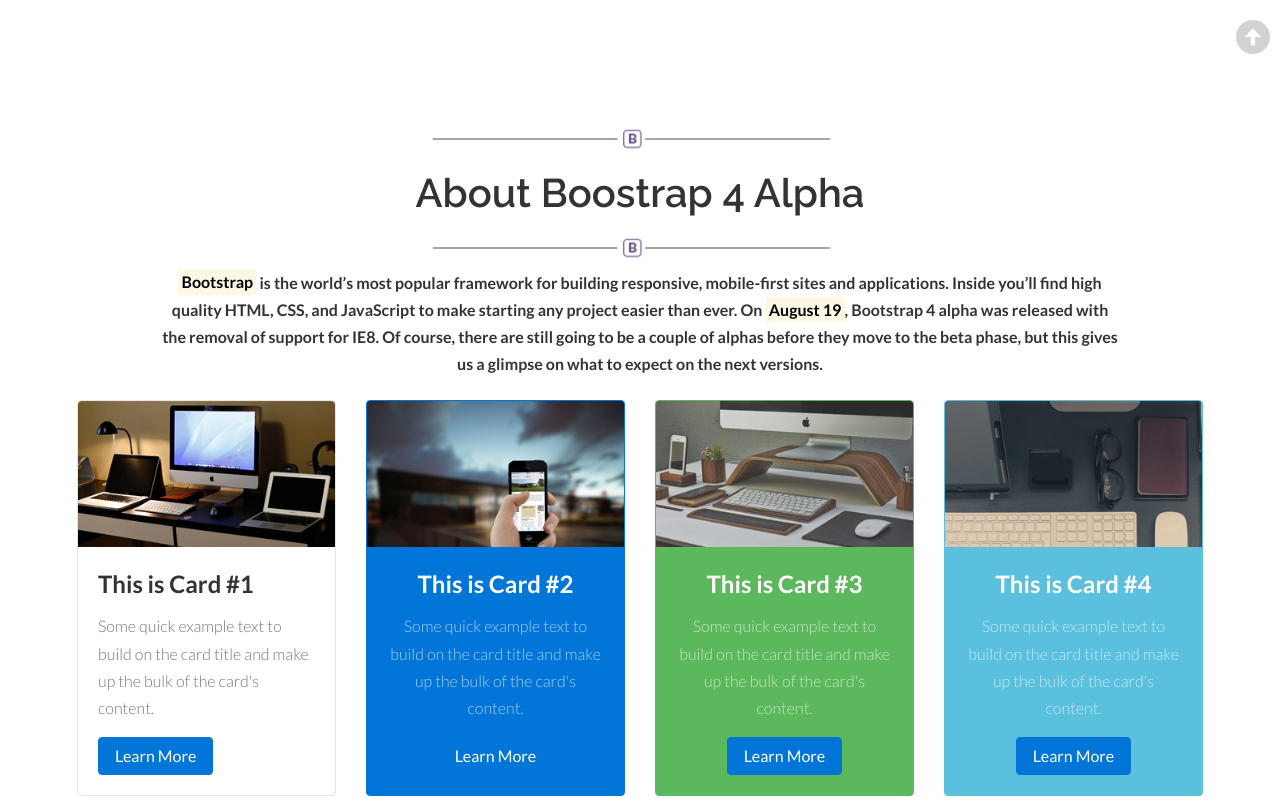
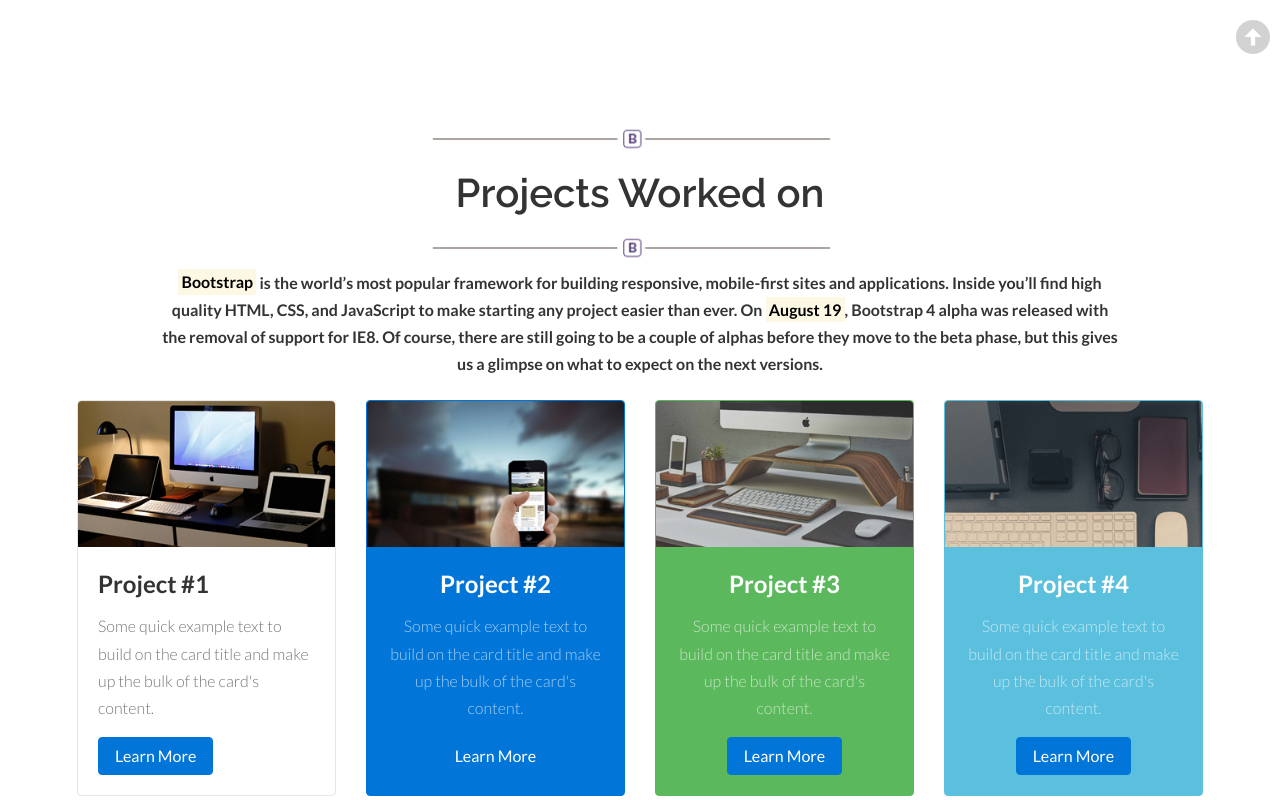
Before and after one commit to christolagali/Online-Portfolio, a plain HTML site: page index.html in a window 1280 px wide. Shown: the part 730-1530 px from the top of the page. Drawn offline with nearby package versions, Linux system fonts and the light colour scheme.

Commit message:
Updated Experience Section
This branch will have all updations made to the Projects Section.

```diff
--- a/index.html
+++ b/index.html
@@ -68,7 +68,7 @@
 			<div class="col-lg-12">
 		<div class="heading text-center">
 			<img class="dividerline" src="img/sep.png" alt="">
-			<h2>About Boostrap 4 Alpha</h2>
+			<h2>Projects Worked on</h2>
 
 			<img class="dividerline" src="img/sep.png" alt="">
 			<h3><mark>Bootstrap</mark> is the world’s most popular framework for building responsive, mobile-first sites and applications. Inside you’ll find high quality HTML, CSS, and JavaScript to make starting any project easier than ever. On <mark>August 19</mark>, Bootstrap 4 alpha was released with the removal of support for IE8. Of course, there are still going to be a couple of alphas before they move to the beta phase, but this gives us a glimpse on what to expect on the next versions.</h3>
@@ -80,7 +80,7 @@
 			<div class="card">
 			  <img class="card-img-top" src="img/card1.jpg" alt="Card image cap">
 			  <div class="card-block">
-			    <h4 class="card-title">This is Card #1</h4>
+			    <h4 class="card-title">Project #1</h4>
 			    <p class="card-text">Some quick example text to build on the card title and make up the bulk of the card's content.</p>
 			    <a href="http://v4-alpha.getbootstrap.com/components/card/" class="btn btn-primary">Learn More</a>
 		  	</div>
@@ -91,7 +91,7 @@
 			<div class="card card-inverse card-primary text-center">
 			  <img class="card-img-top" src="img/card2.jpg" alt="Card image cap">
 			  <div class="card-block">
-			    <h4 class="card-title">This is Card #2</h4>
+			    <h4 class="card-title">Project #2</h4>
 			    <p class="card-text">Some quick example text to build on the card title and make up the bulk of the card's content.</p>
 			    <a href="http://v4-alpha.getbootstrap.com/components/card/" class="btn btn-primary">Learn More</a>
 		  	</div>
@@ -103,7 +103,7 @@
 			<div class="card card-inverse card-success text-center">
 			  <img class="card-img-top" src="img/card3.jpg" alt="Card image cap">
 			  <div class="card-block">
-			    <h4 class="card-title">This is Card #3</h4>
+			    <h4 class="card-title">Project #3</h4>
 			    <p class="card-text">Some quick example text to build on the card title and make up the bulk of the card's content.</p>
 			    <a href="http://v4-alpha.getbootstrap.com/components/card/" class="btn btn-primary">Learn More</a>
 		  	</div>
@@ -114,7 +114,7 @@
 			<div class="card card-inverse card-info text-center">
 			  <img class="card-img-top" src="img/card4.jpg" alt="Card image cap">
 			  <div class="card-block">
-			    <h4 class="card-title">This is Card #4</h4>
+			    <h4 class="card-title">Project #4</h4>
 			    <p class="card-text">Some quick example text to build on the card title and make up the bulk of the card's content.</p>
 			    <a href="http://v4-alpha.getbootstrap.com/components/card/" class="btn btn-primary">Learn More</a>
 		  	</div>
```
